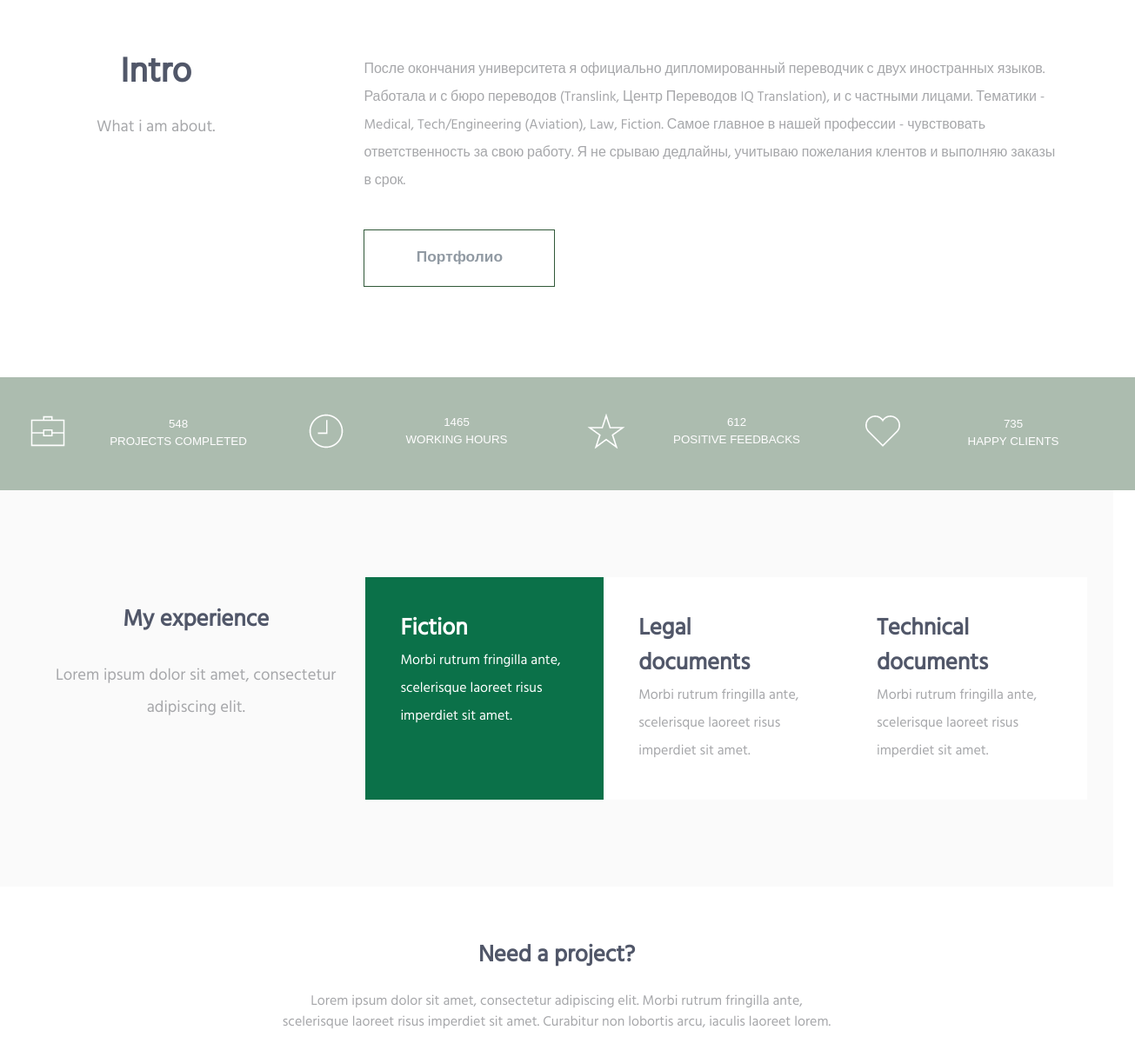
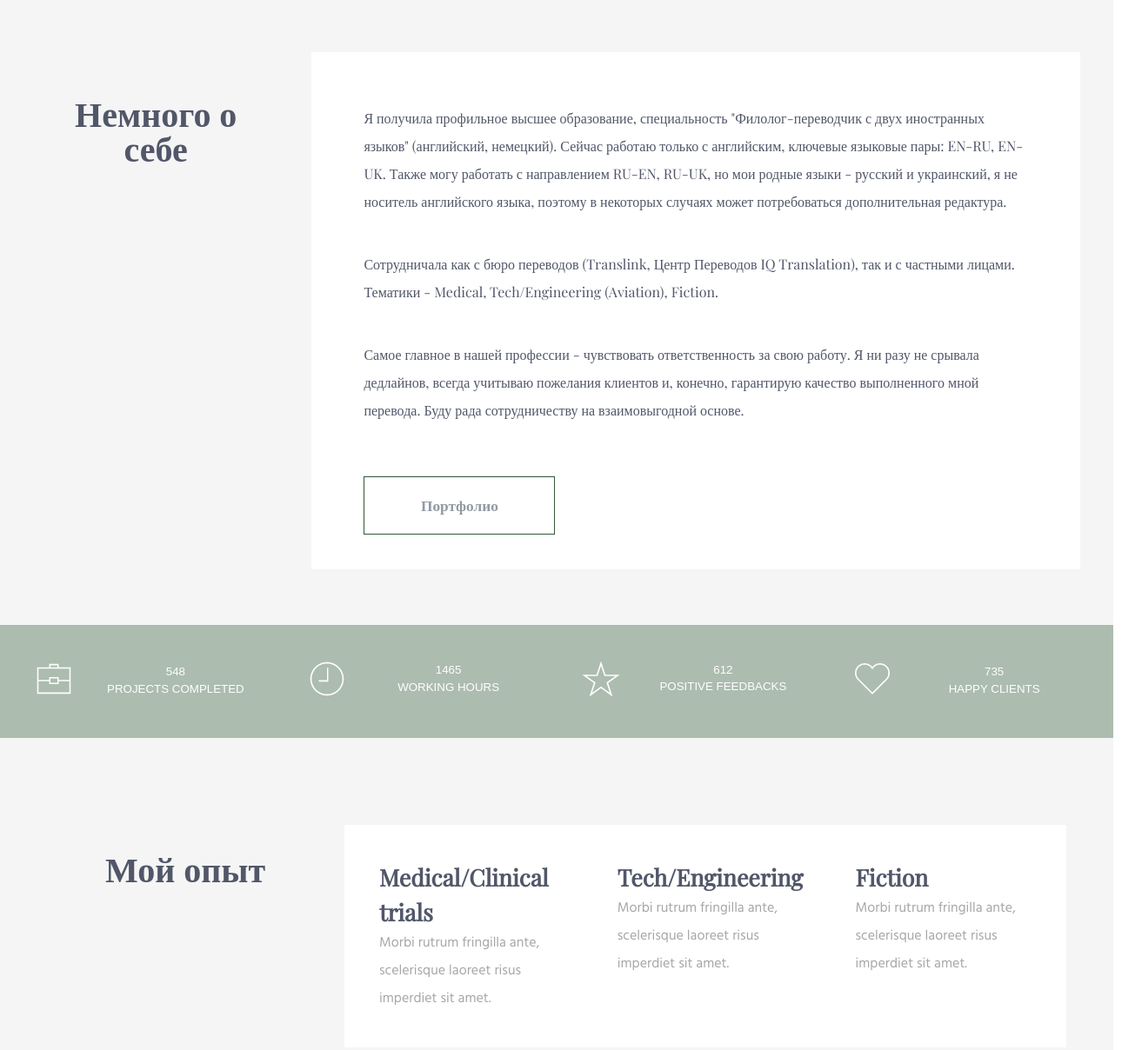
Before and after one commit to lagjulia/olga, a plain HTML site: page index.html in a window 1280 px wide. Shown: the part 660-1868 px from the top of the page at 87% size, 1305 px wide, since content can reach past the window. Drawn offline with nearby package versions, Linux system fonts and the light colour scheme.

Commit message:
no message

```diff
--- a/css/styles.css
+++ b/css/styles.css
@@ -42,7 +42,7 @@ nav {
 li {
     padding: 20px;
     justify-content: space-between;
-    transition: background 0.5s, color 0.2s;
+    transition: background 0.4s, color 0.2s;
 }
 
  .language li:hover {
@@ -69,12 +69,14 @@ li {
 
 .about {
     justify-content: flex-start;
-    padding: 35px;
-    margin: 45px 30px;
-    max-width: 45%;
+    box-sizing: border-box;
+    padding: 130px 120px 100px;
+    max-width: 100%;
     flex-basis: 300px;
-    background-color: rgba(255, 255, 255, 0.4);
+    text-shadow: #000000 1px 1px 10px;
     color: #fbffff;
+    text-align: center;
+
 }
 
 .button {
@@ -96,7 +98,7 @@ li {
 }
 
 h1 {
-    font-size: 40pt;
+    font-size: 50pt;
     line-height: 2;
     font-weight: bold;
 }
@@ -105,13 +107,13 @@ h2 {
     font-size: 30pt;
     font-weight: bold;
     line-height: 1;
-    font-family: Hind, sans-serif;
+    font-family: 'Playfair Display', serif;
     color: #515769;
 }
 
 h3 {
     font-size: 20pt;
-    font-family: Hind, sans-serif;
+    font-family: 'Playfair Display', serif;
     color: #515769;
     font-weight: bold;
     line-height: 1.5;
@@ -121,13 +123,13 @@ h4 {
     font-size: 14pt;
     line-height: 2;
     font-weight: 500;
-    font-family: Hind, sans-serif;
+    font-family: 'Playfair Display', serif;
     color: #a6a7aa;
 }
 
 h5 {
     font-size: 13pt;
-    font-family: Hind, sans-serif;
+    font-family: 'Playfair Display', serif;
     color: #515769;
     font-weight: bold;
 }
@@ -143,30 +145,39 @@ h5 {
 .intro {
     display: flex;
     flex-wrap: wrap;
-    margin: 5% 0%;
+    box-sizing: border-box;
+    padding: 5% 0%;
+    background-color: #f5f5f5;
 }
 
 .skills {
     box-sizing: border-box;
     padding: 40px 60px;
     flex-grow: 1;
-    max-width: 72%;
+    max-width: 69%;
     font-weight: 400;
-    font-family: Hind, sans-serif;
+    font-family: 'Playfair Display', serif;
     line-height: 2;
-    color: #a6a7aa;
+    color: #515769;
     display: flex;
     flex-direction: column;
+    background-color: white;
+    box-sizing: border-box;
+    margin-right: 3%;
+}
 
+.skills p {
+    margin: 20px 0px;
 }
+
 .me {
     display: flex;
     flex-direction: column;
     flex-grow: 1;
     max-width: 28%;
-    align-items: center;
+    text-align: center;
     box-sizing: border-box;
-    padding: 40px;
+    padding: 50px;
 
 }
 
@@ -194,17 +205,19 @@ img {
 	align-items: center;
     line-height: 1.5;
     padding-left: 25px;
+    box-sizing: border-box;
 }
 
 .item {
-    margin: 10px;
-    max-width: 25%;
+    padding: 10px;
+    max-width: 24%;
     flex-basis: 300px;
 	color: #fffeff;
 	text-transform: uppercase;
 	font-family: 'Montserrat', sans-serif;
 	font-size: 10pt;
-	text-align: center;
+    text-align: center;
+    box-sizing: border-box;
 }
 
 .img_Item {
@@ -215,13 +228,14 @@ img {
 .experience {
     display: flex;
     flex-wrap: wrap;
-    background-color: #fafafa;
+    background-color: #f5f5f5;
     padding: 100px 30px;
+    box-sizing: border-box;
 }
 
 .experience_Description {
     text-align: center;
-    width: 32%;
+    width: 30%;
     box-sizing: border-box;
     padding: 30px 20px;
 }
@@ -247,20 +261,11 @@ img {
     box-sizing: border-box;
     padding: 40px;
     transition: 0.5s;
-    min-width: 250px;
+    min-width: 200px;
 }
 
 .example_Item:hover{
     transform: scale(1.1);
-}
-
-.example_Item:first-child{
-    background-color: #0b7149;
-    color: white;
-}
-
-.example_Item:first-child h3{
-    color: white;
 }
 
 .project {
@@ -284,7 +289,7 @@ img {
 footer {
     display: flex;
     flex-wrap: wrap;
-    background-color: #fafafa;
+    background-color: #f5f5f5;
     box-sizing: border-box;
     padding: 40px;
 }
--- a/index.html
+++ b/index.html
@@ -9,6 +9,7 @@
     <link rel="stylesheet" href="css/styles.css">
     <link href="https://fonts.googleapis.com/css?family=Playfair+Display" rel="stylesheet">
     <link href="https://fonts.googleapis.com/css?family=Hind" rel="stylesheet">
+    <meta name="viewport" content="width=device-width, initial-scale=1">
 </head>
 <body>
     <div class="container">
@@ -20,10 +21,10 @@
                 </ul>
                 <ul class="navigation">
                     <a href="#about"><li>About</li></a>
-                    <a href="#contacts"><li>Contacts</li></a>
-                    <a href="#specialization"><li>Specialization</li></a>
+                    <a href="#contacts"><li>Summary</li></a>
+                    <a href="#specialization"><li>Area of specialty</li></a>
                     <a href=""><li>Portfolio</li></a>
-                    <a href="#summary"><li>Summary</li></a>
+                    <a href="#summary"><li>Contacts</li></a>
                 </ul>
             </nav>
             <div class="about">
@@ -36,12 +37,12 @@
             <div class="intro">
                 <a name="summary"></a>
                 <div class="me">
-                    <h2>Intro</h2>
-                    <h4>What i am about.</h4>
+                    <h2>Немного о себе</h2>
                 </div>
                 <div class="skills">
-                    <p>После окончания университета я официально дипломированный переводчик с двух иностранных языков. Работала и с бюро переводов (Translink, Центр Переводов IQ Translation), и с частными лицами.
-                    Тематики - Medical, Tech/Engineering (Aviation), Law, Fiction. Самое главное в нашей профессии - чувствовать ответственность за свою работу. Я не срываю дедлайны, учитываю пожелания клентов и выполняю заказы в срок.</p>
+                    <p>Я получила профильное высшее образование, специальность "Филолог-переводчик с двух иностранных языков" (английский, немецкий). Сейчас работаю только с английским, ключевые языковые пары: EN-RU, EN-UK. Также могу работать с направлением RU-EN, RU-UK, но мои родные языки - русский и украинский, я не носитель английского языка, поэтому в некоторых случаях может потребоваться дополнительная редактура.</p>
+                    <p>Сотрудничала как с бюро переводов (Translink, Центр Переводов IQ Translation), так и с частными лицами. Тематики - Medical, Tech/Engineering (Aviation), Fiction.</p>
+                    <p>Самое главное в нашей профессии - чувствовать ответственность за свою работу. Я ни разу не срывала дедлайнов, всегда учитываю пожелания клиентов и, конечно, гарантирую качество выполненного мной перевода. Буду рада сотрудничеству на взаимовыгодной основе.</p>
                     <div class="button">Портфолио</div>
                 </div>
             </div>
@@ -71,28 +72,27 @@
             <a name='specialization'></a>
             <div class="experience">
                 <div class="experience_Description">
-                    <h3>My experience</h3>
-                    <h4>Lorem ipsum dolor sit amet, consectetur adipiscing elit.</h4>
+                    <h2>Мой опыт</h2>
                 </div>
                 <div class="experience_Examples">
                     <div class="example_Item">
-                        <h3>Fiction</h3>
+                        <h3>Medical/Clinical trials</h3>
                         <p>Morbi rutrum fringilla ante, scelerisque laoreet risus imperdiet sit amet.  </p>
                     </div>
                     <div class="example_Item">
-                        <h3>Legal documents</h3>
+                        <h3>Tech/Engineering</h3>
                         <p>Morbi rutrum fringilla ante, scelerisque laoreet risus imperdiet sit amet. </p>
                     </div>
                     <div class="example_Item">
-                        <h3>Technical documents</h3>
+                        <h3>Fiction</h3>
                         <p>Morbi rutrum fringilla ante, scelerisque laoreet risus imperdiet sit amet. </p>
                     </div>
                 </div>
             </div>
             <div class="project">
                 <h3>Need a project?</h3>
-                <p>Lorem ipsum dolor sit amet, consectetur adipiscing elit. Morbi rutrum fringilla ante, scelerisque laoreet risus imperdiet sit amet. Curabitur non lobortis arcu, iaculis laoreet lorem. </p>
-                <div class="button">Let's talk</div>
+                <p>Напишите мне на почту, указав детали первой необъодимости: тематика, объем, сроки, и я отвечу Вам в ближайшее время.</p>
+                <div class="button">Написать</div>
             </div>
         <footer>
                 <div class="hire_me">
```
